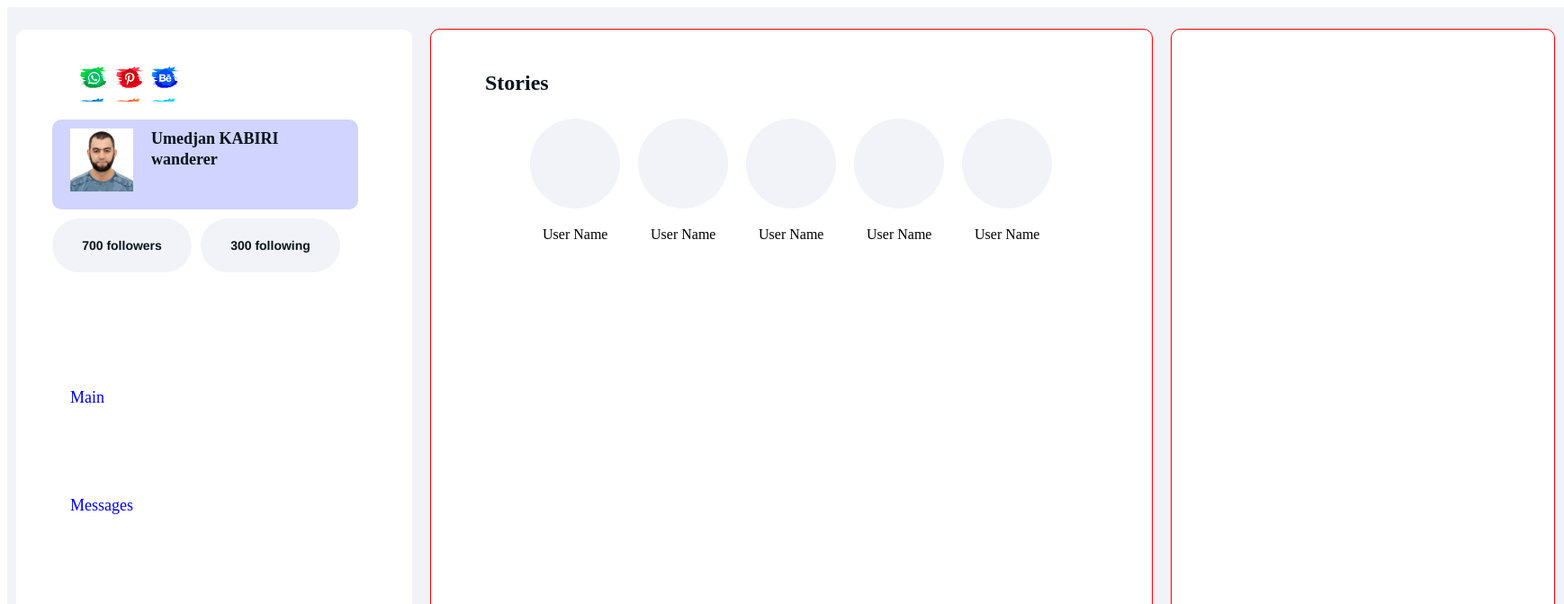
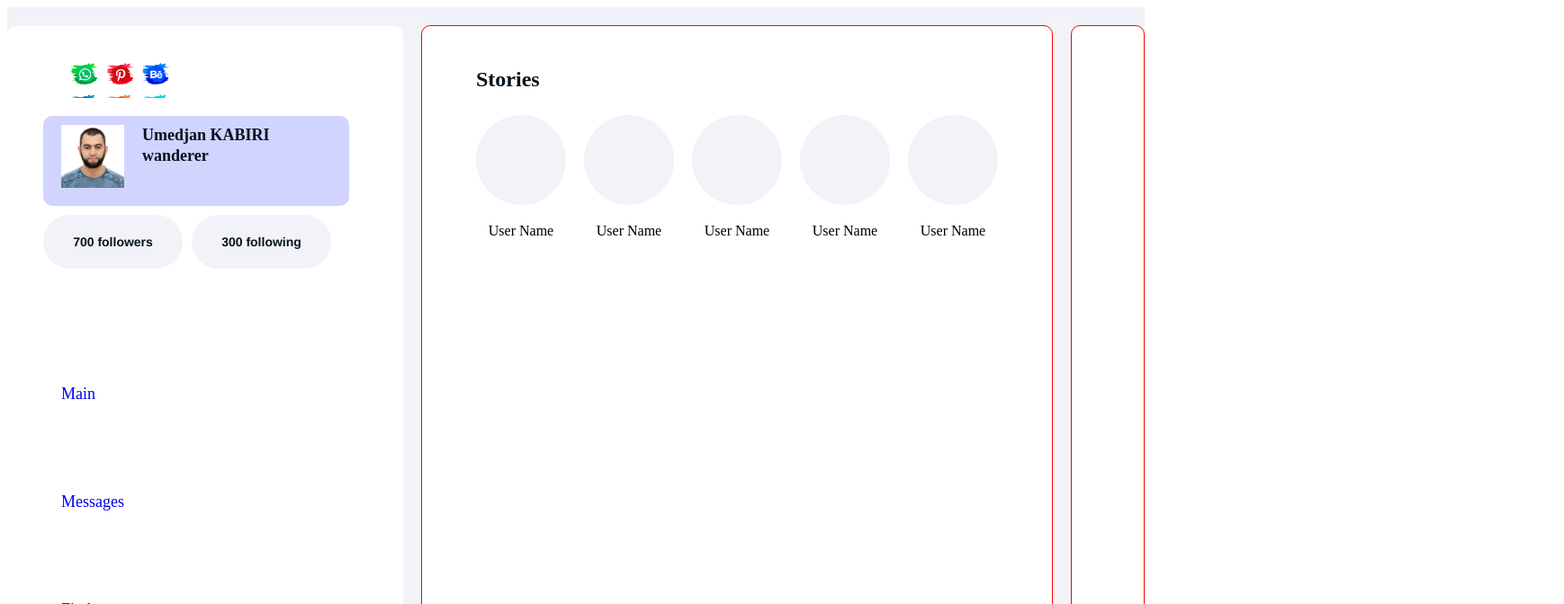
Before and after one commit to umedjankabiri/samurai-way, a React (Vite) app: page / in a window 1280 px wide. Shown: the top 672 px of the page at 90% size, 1738 px wide, since content can reach past the window. Built offline with nearby package versions, Linux system fonts and the light colour scheme.

Commit message:
Updated Main.module.css with new styles

```diff
--- a/src/common/components/main/Main.module.css
+++ b/src/common/components/main/Main.module.css
@@ -4,8 +4,8 @@
     justify-content: center;
     align-items: center;
 
-    width: 1730px;
-    height: 1170px;
+    width: 100%;
+    height: 100%;
     background: #f1f3f8;
     margin: 0 auto;
 }
```
